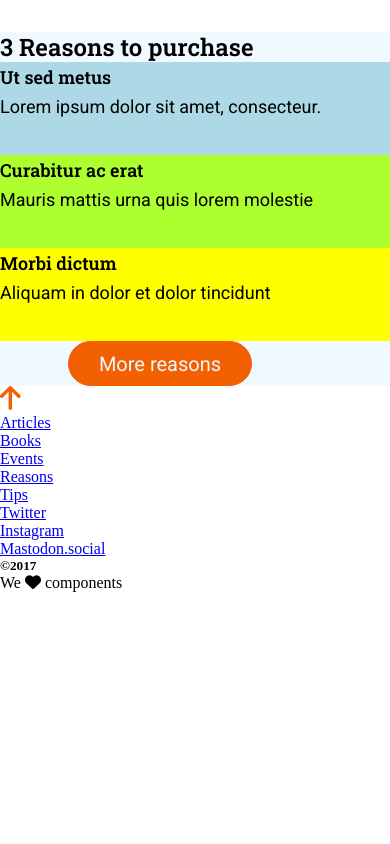
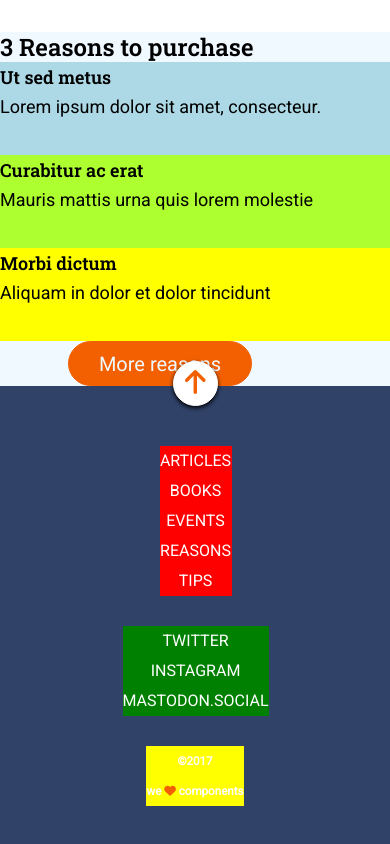
Before and after one commit to Adalab/modulo-1-evaluacion-final-IreneRuedaVega, a website: page src/html/index.html in a window 390 px wide. Shown: the part 1128-1972 px from the top of the page. Before the commit the page ends 1720 px from the top, so only its background shows below. Drawn offline with nearby package versions, Linux system fonts and the light colour scheme; files that its build step writes are made by us from their sources; files whose address does not match are found by name.

Commit message:
Add footer version mobile

```diff
--- a/src/html/partials/footer.html
+++ b/src/html/partials/footer.html
@@ -1,5 +1,5 @@
 <footer class="footer">
-  <div class="footer-arrow">
+  <div class="footer__arrow">
     <a href="#home" title="Volver al inicio">
       <img
         src="./assets/images/ico-arrow.svg"
@@ -8,14 +8,16 @@
       />
     </a>
   </div>
+  <div class="footer__nav-container">
     <div class="menu">
       <nav>
-      <ul class="menu-list">
+        <ul class="menu__list">
           <li>
             <a
               href="https://adalab.es/"
               title="Ir a la página de Adalab"
               target="_blank"
+              class="menu__list--1"
               >Articles</a
             >
           </li>
@@ -24,6 +26,7 @@
               href="https://adalab.es/"
               title="Ir a la página de Adalab"
               target="_blank"
+              class="menu__list--1"
               >Books</a
             >
           </li>
@@ -32,6 +35,7 @@
               href="https://adalab.es/"
               title="Ir a la página de Adalab"
               target="_blank"
+              class="menu__list--1"
               >Events</a
             >
           </li>
@@ -40,6 +44,7 @@
               href="https://adalab.es/"
               title="Ir a la página de Adalab"
               target="_blank"
+              class="menu__list--1"
               >Reasons</a
             >
           </li>
@@ -48,6 +53,7 @@
               href="https://adalab.es/"
               title="Ir a la página de Adalab"
               target="_blank"
+              class="menu__list--1"
               >Tips</a
             >
           </li>
@@ -56,12 +62,13 @@
     </div>
     <div class="social">
       <nav>
-      <ul class="menu-social">
+        <ul class="menu__social">
           <li>
             <a
               href="https://adalab.es/"
               title="Ir a la página de Adalab"
               target="_blank"
+              class="menu__social--1"
               >Twitter</a
             >
           </li>
@@ -70,6 +77,7 @@
               href="https://adalab.es/"
               title="Ir a la página de Adalab"
               target="_blank"
+              class="menu__social--1"
               >Instagram</a
             >
           </li>
@@ -78,14 +86,18 @@
               href="https://adalab.es/"
               title="Ir a la página de Adalab"
               target="_blank"
+              class="menu__social--1"
               >Mastodon.social</a
             >
           </li>
         </ul>
       </nav>
-    <div class="copy">
-      <h5>&copy;2017</h5>
-      <span class="heart">We <i class="fas fa-heart"></i> components</span>
     </div>
   </div>
+  <div class="footer__copy">
+    <h5>&copy;2017</h5>
+    <h5 class="footer__copy--heart">
+      we <span class="heart1"><i class="fas fa-heart"></i></span> components
+    </h5>
+  </div>
 </footer>
--- /dev/null
+++ b/src/scss/layout/_footer.scss
@@ -0,0 +1,59 @@
+.footer {
+  background-color: $color-secundary;
+  width: 100vw;
+  color: $color-primary;
+  display: flex;
+  flex-direction: column;
+  align-items: center;
+  justify-content: center;
+  text-align: center;
+  position: relative;
+}
+
+.footer__arrow {
+  position: absolute;
+  top: -25px;
+  justify-content: center;
+  align-items: center;
+  background-color: $color-primary;
+  border: 1px solid $color-primary;
+  border-radius: 22.5px;
+  height: 45px;
+  width: 45px;
+  display: flex;
+  justify-content: center;
+  align-items: center;
+  box-shadow: 0 2px 4px 0 $color-dark;
+}
+
+.menu {
+  background-color: red;
+  margin: 60px 123px 0 124px;
+}
+
+.social {
+  background-color: green;
+  margin: 30px 86px 0px 87px;
+}
+
+.menu__list--1,
+.menu__social--1 {
+  color: $color-primary;
+  text-decoration: none;
+  text-transform: uppercase;
+  font-size: 16px;
+  line-height: 30px;
+  font-family: $font-main;
+}
+
+.footer__copy {
+  background-color: yellow;
+  font-family: $font-main;
+  font-size: 14px;
+  line-height: 30px;
+  margin: 30px 0 45px 0;
+}
+
+.heart1 {
+  color: $color-tertiary;
+}
--- a/src/scss/main.scss
+++ b/src/scss/main.scss
@@ -1,9 +1,3 @@
-/*
-
-
-@import 'layout/footer';
-*/
-
 //Core
 
 @import "core/reset";
@@ -12,6 +6,7 @@
 //Layout
 
 @import "layout/header";
+@import "layout/footer";
 
 //Components
 
```
Lines whose indentation alone changed are shown as unchanged.
